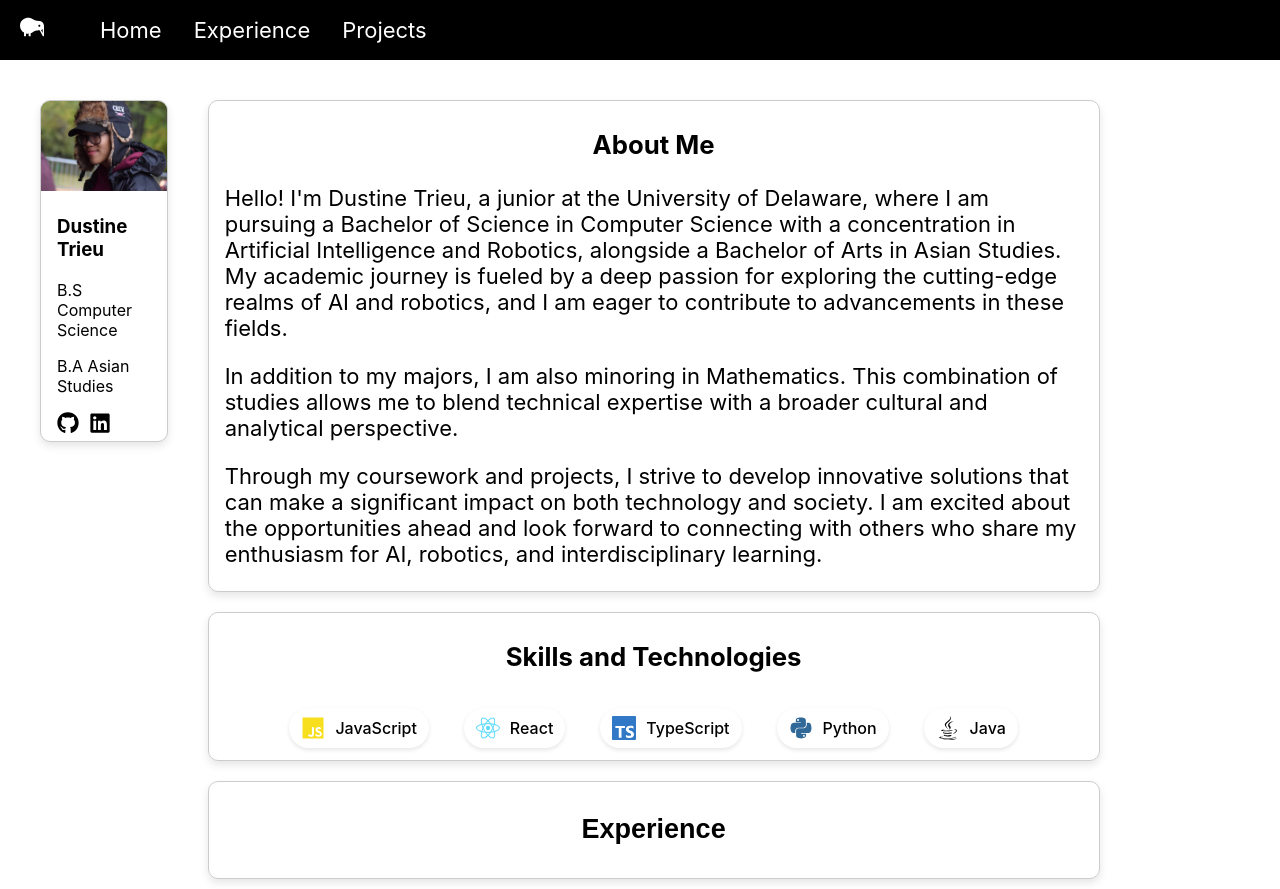
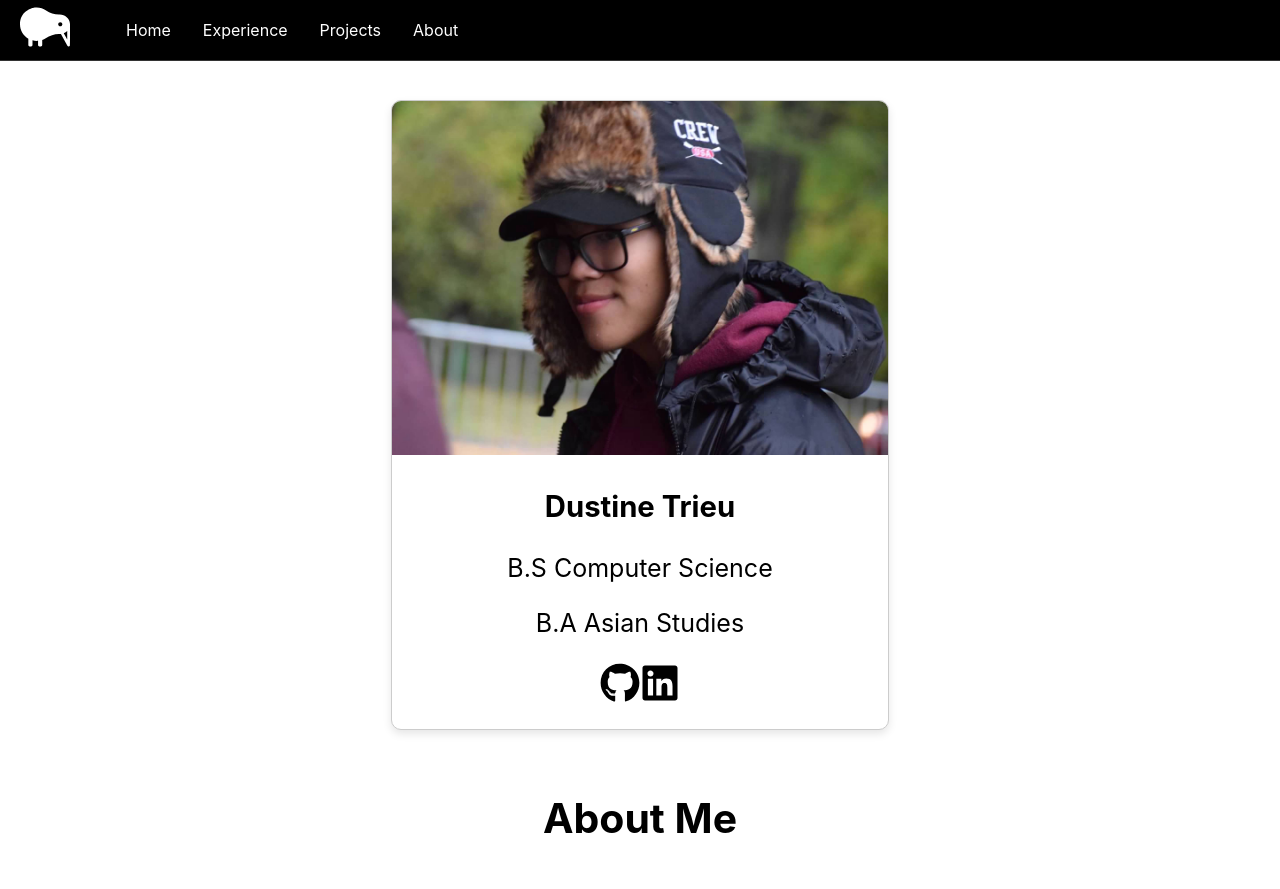
Before and after one commit to Dtrieu728/git_web, a React (Create React App) app: page / in a window 1280 px wide. Shown: the top 889 px of the page. Built offline with nearby package versions, Linux system fonts and the light colour scheme.

Commit message:
Progress and clean

```diff
--- a/package.json
+++ b/package.json
@@ -11,6 +11,7 @@
     "@types/node": "^16.18.101",
     "@types/react": "^18.3.3",
     "@types/react-dom": "^18.3.0",
+    "devicons-react": "^1.3.0",
     "react": "^18.3.1",
     "react-dom": "^18.3.1",
     "react-icons": "^5.2.1",
--- a/src/components/SocialIcons.tsx
+++ b/src/components/SocialIcons.tsx
@@ -6,8 +6,8 @@ import { FaGithub } from 'react-icons/fa6';
 const SocialIcons: React.FC = () => {
     return (
         <div className="social-icons">
-            <a href="https://github.com/Dtrieu728"><FaGithub /></a>
-            <a href="https://www.linkedin.com/in/dustine-trieu"><FaLinkedin /></a>
+            <a href="https://github.com/Dtrieu728"><FaGithub size={40} /></a>
+            <a href="https://www.linkedin.com/in/dustine-trieu"><FaLinkedin size={40} /></a>
         </div>
     );
 };
--- a/src/components/navbar.css
+++ b/src/components/navbar.css
@@ -1,12 +1,17 @@
-
 /* src/components/Navbar.css */
 .navbar {
+    position: fixed; /* Fixes the navbar at the top */
+    top: 0; /* Positions it at the top of the viewport */
+    left: 0; /* Aligns it to the left edge */
+    width: 100%; /* Makes sure it spans the full width of the viewport */
     background: #000000;
     height: 60px;
     display: flex;
     align-items: center;
     justify-content: space-between;
     padding: 0 20px;
+    z-index: 1000; /* Ensures it stays on top of other content */
+    border-bottom: 1px solid #333; /* Optional: adds a bottom border for better visibility */
 }
 
 .navbar-container {
@@ -90,3 +95,16 @@
         border-radius: 0;
     }
 }
+
+.fade-in {
+    opacity: 0;
+    transition: opacity 1s ease-in;
+}
+
+.fade-in.visible {
+    opacity: 1;
+}
+
+.homePage {
+    margin-top: 60px;
+}
--- a/src/components/navbar.tsx
+++ b/src/components/navbar.tsx
@@ -10,30 +10,46 @@ const Navbar: React.FC = () => {
         setIsOpen(!isOpen);
     };
 
+    const handleScroll = (id: string) => {
+        const element = document.getElementById(id);
+        if (element) {
+            window.scrollTo({
+                top: element.offsetTop - 60,
+                behavior: 'smooth'
+            });
+        }
+        setIsOpen(false);
+    };
+
     return (
         <nav className="navbar">
             <div className="navbar-container">
                 <div className="navbar-logo">
-                    <FaKiwiBird></FaKiwiBird>
+                    <FaKiwiBird size={50} />
                 </div>
                 <div className="menu-icon" onClick={toggleNavbar}>
                     {isOpen ? <FaTimes /> : <FaBars />}
                 </div>
                 <ul className={`nav-menu ${isOpen ? 'active' : ''}`}>
                     <li className="nav-item">
-                        <a href="#home" className="nav-links">
+                        <span onClick={() => handleScroll('Home')} className="nav-links">
                             Home
-                        </a>
+                        </span>
                     </li>
                     <li className="nav-item">
-                        <a href="#experience" className="nav-links">
+                        <span onClick={() => handleScroll('Experience')} className="nav-links">
                             Experience
-                        </a>
+                        </span>
                     </li>
                     <li className="nav-item">
-                        <a href="#prpjects" className="nav-links">
+                        <span onClick={() => handleScroll('Projects')} className="nav-links">
                             Projects
-                        </a>
+                        </span>
+                    </li>
+                    <li className="nav-item">
+                        <span onClick={() => handleScroll('About')} className="nav-links">
+                            About
+                        </span>
                     </li>
                 </ul>
             </div>
--- a/src/components/socialIcons.css
+++ b/src/components/socialIcons.css
@@ -1,6 +1,6 @@
 .social-icons {
-    display: flex;
-    gap: 10px;
+    display: center;
+    gap: 50px;
     font-size: 24px;
 }
 
--- a/src/pages/home-page.tsx
+++ b/src/pages/home-page.tsx
@@ -1,21 +1,45 @@
-import React, { useState } from 'react';
+import React, { useEffect, useState } from 'react';
 import '../pages/home_page.css';
 import SocialIcons from '../components/SocialIcons';
 import Navbar from '../components/navbar';
 import Experience from '../components/experience';
-import { FaJs, FaReact, FaPython, FaGit, FaGithub, FaJava } from 'react-icons/fa';
+import { FaJs, FaReact, FaPython, FaJava } from 'react-icons/fa';
 import { SiTypescript} from 'react-icons/si';
+import { SiCplusplus, SiC } from 'react-icons/si';
 const headShot = require('../images/Funnydusty.jpg');
-const cat = require('../images/GRAPLb4X0AAeVAA.jpg');
+
+
 
 function HomePage() {
   const [showExperience, setShowExperience] = useState(false);
   const [showProjects, setShowProjects] = useState(false);
 
+  useEffect(() => {
+    const observer = new IntersectionObserver(
+      (entries) => {
+        entries.forEach((entry) => {
+          if (entry.isIntersecting) {
+            entry.target.classList.add('visible');
+          } else {
+            entry.target.classList.remove('visible');
+          }
+        });
+      },
+      { threshold: 0.1 }
+    );
+
+    const fadeInElements = document.querySelectorAll('.fade-in');
+    fadeInElements.forEach((el) => observer.observe(el));
+
+    return () => {
+      fadeInElements.forEach((el) => observer.unobserve(el));
+    };
+  }, []);
+
   return (
     <>
       <Navbar />
-      <div className="homePage" style={{ backgroundColor: 'white' }}>
+      <div  id ="Home" className="homePage" style={{ backgroundColor: 'white' }}>
         <div className="card" style={{ backgroundColor: 'white', width: '40%' }}>
           <img src={headShot} alt="Avatar" style={{ width: '100%' }} />
           <div className="container">
@@ -26,48 +50,58 @@ function HomePage() {
           </div>
         </div>
         <div className="additionalContainerWrapper">
-          <div className="additionalContainer">
-            <div className="bio" style={{ fontSize: '22px' }}>
+          <div>
+            <div id= "About" className="bio fade-in" style={{ fontSize: '35px' }}>
               <h3 style={{ textAlign: 'center' }}><b>About Me</b></h3>
               <p>Hello! I'm Dustine Trieu, a junior at the University of Delaware, where I am pursuing a Bachelor of Science in Computer Science with a concentration in Artificial Intelligence and Robotics, alongside a Bachelor of Arts in Asian Studies. My academic journey is fueled by a deep passion for exploring the cutting-edge realms of AI and robotics, and I am eager to contribute to advancements in these fields.</p>
               <p>In addition to my majors, I am also minoring in Mathematics. This combination of studies allows me to blend technical expertise with a broader cultural and analytical perspective.</p>
               <p>Through my coursework and projects, I strive to develop innovative solutions that can make a significant impact on both technology and society. I am excited about the opportunities ahead and look forward to connecting with others who share my enthusiasm for AI, robotics, and interdisciplinary learning.</p>
             </div>
           </div>
-          <div className="additionalContainer">
-            <div className="bio" style={{ fontSize: '22px' }}>
+
+          <div>
+            <div id="Skillss-Tech" className="bio fade-in" style={{ fontSize: '30px' }}>
               <h3 style={{ textAlign: 'center' }}><b>Skills and Technologies</b></h3>
               <div className="skills-container">
                 <div className="skill">
-                  <FaJs size={24} color="#f7df1e" />
+                  <FaJs size={35} color="#f7df1e" />
                   <span>JavaScript</span>
                 </div>
                 <div className="skill">
-                  <FaReact size={24} color="#61DAFB" />
+                  <FaReact size={35} color="#61DAFB" />
                   <span>React</span>
                 </div>
                 <div className="skill">
-                  <SiTypescript size={24} color="#3178C6" />
+                  <SiTypescript size={35} color="#3178C6" />
                   <span>TypeScript</span>
                 </div>
                 <div className="skill">
-                  <FaPython size={24} color="#306998" />
+                  <FaPython size={35} color="#306998" />
                   <span>Python</span>
                 </div>
-                <div className='skill'>
-                    <FaJava size={24}></FaJava>
-                    <span>Java</span>
+                <div className="skill">
+                  <FaJava size={35} />
+                  <span>Java</span>
+                </div>
+                <div className="skill">
+                   <SiCplusplus size={35} color="#00599C" />
+                   <span>C++</span>
+                </div>
+                <div className="skill">
+                  <SiC size={35} color="#00599C" />
+                  <span>C</span>
                 </div>
                 {/* Add more skills with icons as needed */}
               </div>
             </div>
           </div>
-          <div className="additionalContainer">
-            <div className="bio" style={{ fontSize: '20px' }}>
+
+          <div id="Experience" className="additionalContainer fade-in">
+            <div className="bio" style={{ fontSize: '25px' }}>
               <button onClick={() => setShowExperience(!showExperience)}>
-                <h2><b>Experience</b></h2>
+                <h3 style={{fontSize:"35px"}}><b>Experience</b></h3>
               </button>
-              {showExperience && (
+              {(
                 <>
                   <Experience
                     title="Intro to Computer Science 1 Teaching Assistant"
@@ -103,13 +137,14 @@ function HomePage() {
               )}
             </div>
           </div>
-          <div className="additionalContainer">
-            <div className="bio" style={{ fontSize: '22px' }}>
+
+          <div id="Projects" className="additionalContainer fade-in" style={{marginTop:"200px"}}>
+            <div className="bio" style={{ fontSize: '22px'}}>
               <button onClick={() => setShowProjects(!showProjects)}>
                 <h2 style={{ textAlign: 'center' }}><b>Projects</b></h2>
               </button>
-              {showProjects && (
-                <ul>
+              {(
+                <ul style={{fontSize:"25px"}}>
                   <li>Career Quiz using OpenAI</li>
                   <li>Gender Inclusive Language project from Hackathon</li>
                   <li>Spotify Dashboard</li>
--- a/src/pages/home_page.css
+++ b/src/pages/home_page.css
@@ -1,65 +1,56 @@
-/* homepage.css */
 body {
   margin: 0;
   padding: 0;
   box-sizing: border-box;
 }
+
 .homePage {
   display: flex;
-    justify-content: flex-start;
-    align-items: flex-start;
+  flex-direction: column;
+  align-items: center;
+  justify-content: center;
   padding: 20px;
+  background-color: white;
+  min-height: 100vh; /* Ensures the container takes up the full height of the viewport */
 }
+
 .card{
-    width: 300px;
   margin: 20px;
   border: 1px solid #ccc;
   border-radius: 10px;
   box-shadow: 0 4px 8px rgba(0, 0, 0, 0.1);
   overflow: hidden;
+  background-color: white;
+  width: 99%;
 }
-  .bio{
-    width: 80%;
-    margin: 20px;
-    border: 1px solid #ccc;
+.additionalContainer{
+  margin-top: 20px;
   border-radius: 10px;
   box-shadow: 0 4px 8px rgba(0, 0, 0, 0.1);
   overflow: hidden;
-    padding: 2px 16px
+  background-color: white;
+  width: 99%;
 }
-  .container,additionalContainer{
+.container{
+  margin: 20px;
+  text-align: center;
+  font-size: 25px;
+}
+
+.bio {
   padding: 2px 16px;
+  font-size: 22px;
 }
-  a {
-    text-decoration: none;
-    font-size: 22px;
-    color: black;
-  }
-  button {
-    border: none;
-    outline: 0;
-    display: inline-block;
-    padding: 8px;
-    color: black;
-    background-color: white;
-    text-align: center;
-    cursor: pointer;
-    width: 100%;
-    font-size: 18px;
-  }
-  button:hover, a:hover {
-    opacity: 0.7;
-  }
+
 .skills-container {
   display: flex;
   flex-wrap: wrap;
   justify-content: center;
   gap: 15px;
-    margin-top: 10px;
+  margin: 20px;
 }
 
 .skill {
-    margin: 10px;
   display: flex;
   align-items: center;
   gap: 10px;
@@ -79,6 +70,34 @@ body {
 .skill svg {
   flex-shrink: 0;
 }
+
+button {
+  border: none;
+  outline: 0;
+  display: inline-block;
+  padding: 8px;
+  color: black;
+  background-color: white;
+  text-align: center;
+  cursor: pointer;
+  width: 100%;
+  font-size: 18px;
+}
+
+button:hover {
+  opacity: 0.7;
+}
+
+a {
+  text-decoration: none;
+  font-size: 22px;
+  color: black;
+}
+
+.fade-in {
+  animation: fadeIn 2s ease-in-out;
+}
+
 @keyframes fadeIn {
   from {
     opacity: 0;
@@ -88,18 +107,6 @@ body {
   }
 }
 
-  .fade-in {
-    animation: fadeIn 2s ease-in-out;
+html {
+  scroll-behavior: smooth;
 }
-
-  .box {
-    width: 100px;
-    height: 100px;
-    background-color: blue;
-    margin-top: 20px;
-    transition: transform 1s;
-  }
-
-  .animate {
-    transform: rotate(180deg);
-  }
```
Also changed, not shown: 1 other file (tests, documents, lock files or other folders). Lines whose indentation alone changed are shown as unchanged.
